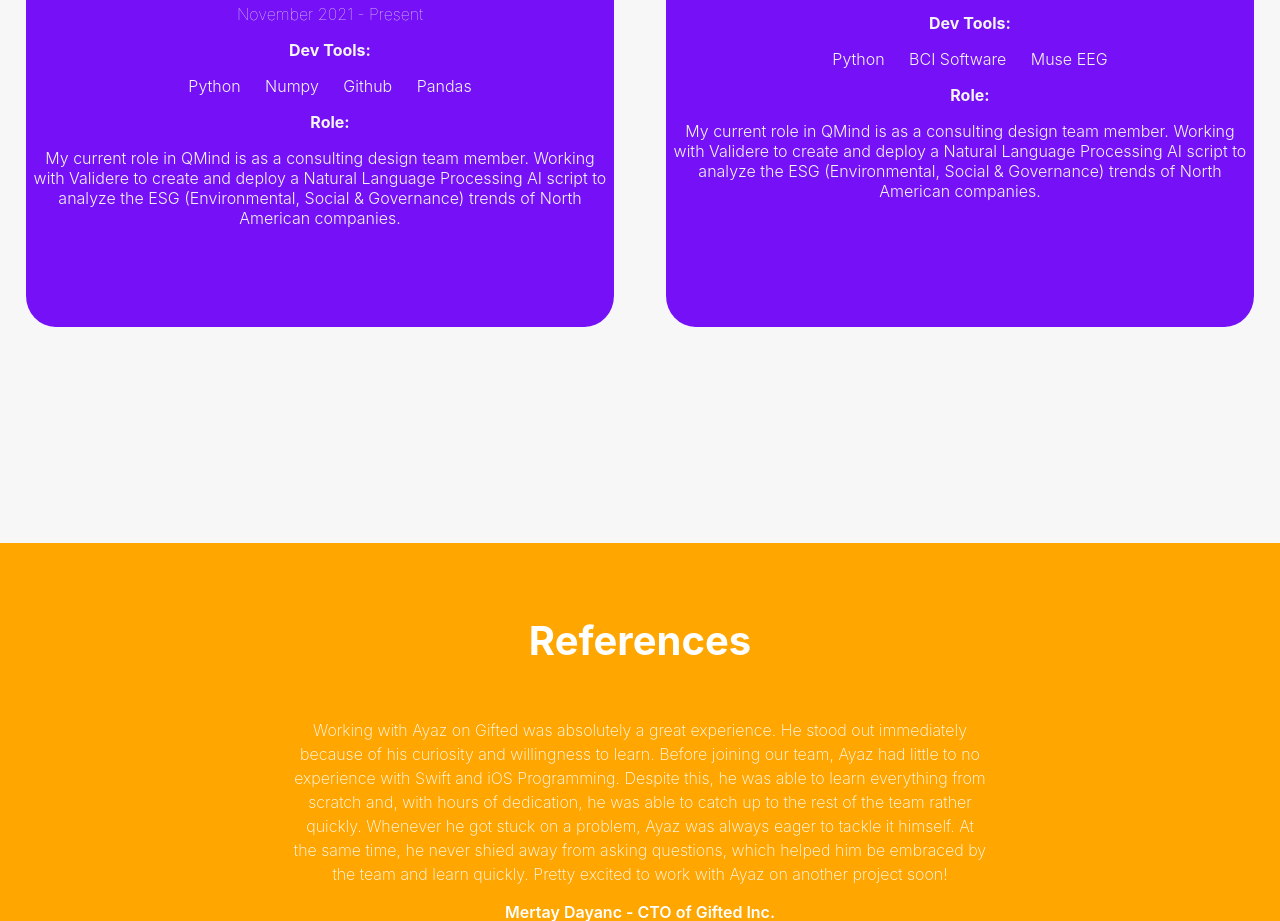
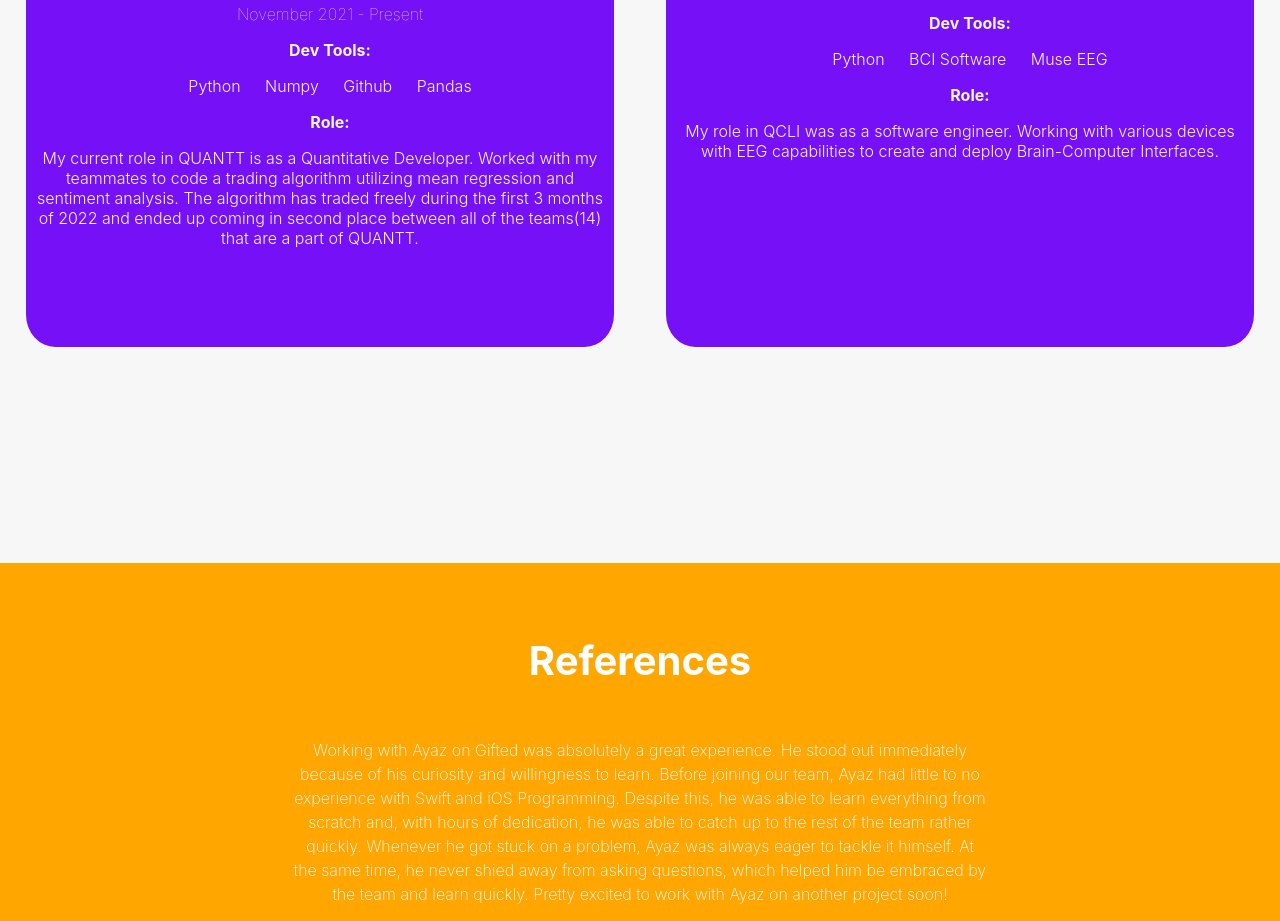
Before and after one commit to ayazzy/ayazzy.github.io, a plain HTML site: page index.html in a window 1280 px wide. Shown: the part 2661-3582 px from the top of the page. Drawn offline with Linux system fonts and the light colour scheme.

Commit message:
updated information

```diff
--- a/index.html
+++ b/index.html
@@ -2,7 +2,7 @@
 <!DOCTYPE html>
 <html>
     <head>
-        <title> About Me | Ayaz</title>
+        <title>Ayaz Vural</title>
         <link rel="stylesheet" href="styles.css">
         <meta name="viewport" content="width=device-width, initial-scale=0.5">
 
@@ -101,9 +101,9 @@ on improving my coding skills every single day.
                 </ul>
                 <p style="background-color: transparent; padding-left: 20px; font-weight: bold;"> Role: </p>
                 <p style="background-color: transparent; padding-left: 5px; padding-right: 5px; font-weight: 300;">
-                    My current role in QMind is as a consulting design team member. Working with Validere
-                    to create and deploy a Natural Language Processing AI script to analyze the ESG (Environmental, Social & Governance)
-                    trends of North American companies.
+                    My current role in QUANTT is as a Quantitative Developer. Worked with my teammates to code a trading algorithm utilizing
+                    mean regression and sentiment analysis. The algorithm has traded freely during the first 3 months of 2022 and ended up coming
+                    in second place between all of the teams(14) that are a part of QUANTT.
                 </p>
             </div>
             <div class="column qcli " style="background-color:#7510F7; border-radius: 5%; padding-top: 4%; padding-bottom: 6.5%; margin-bottom: 2%;">
@@ -119,9 +119,8 @@ on improving my coding skills every single day.
                 </ul>
                 <p style="background-color: transparent; padding-left: 20px; font-weight: bold;"> Role: </p>
                 <p style="background-color: transparent; padding-left: 5px; padding-right: 5px; font-weight: 300;">
-                    My current role in QMind is as a consulting design team member. Working with Validere
-                    to create and deploy a Natural Language Processing AI script to analyze the ESG (Environmental, Social & Governance)
-                    trends of North American companies.
+                    My role in QCLI was as a software engineer. Working with various devices with EEG capabilities
+                    to create and deploy Brain-Computer Interfaces.
                 </p>
             </div>
         </div>
```
